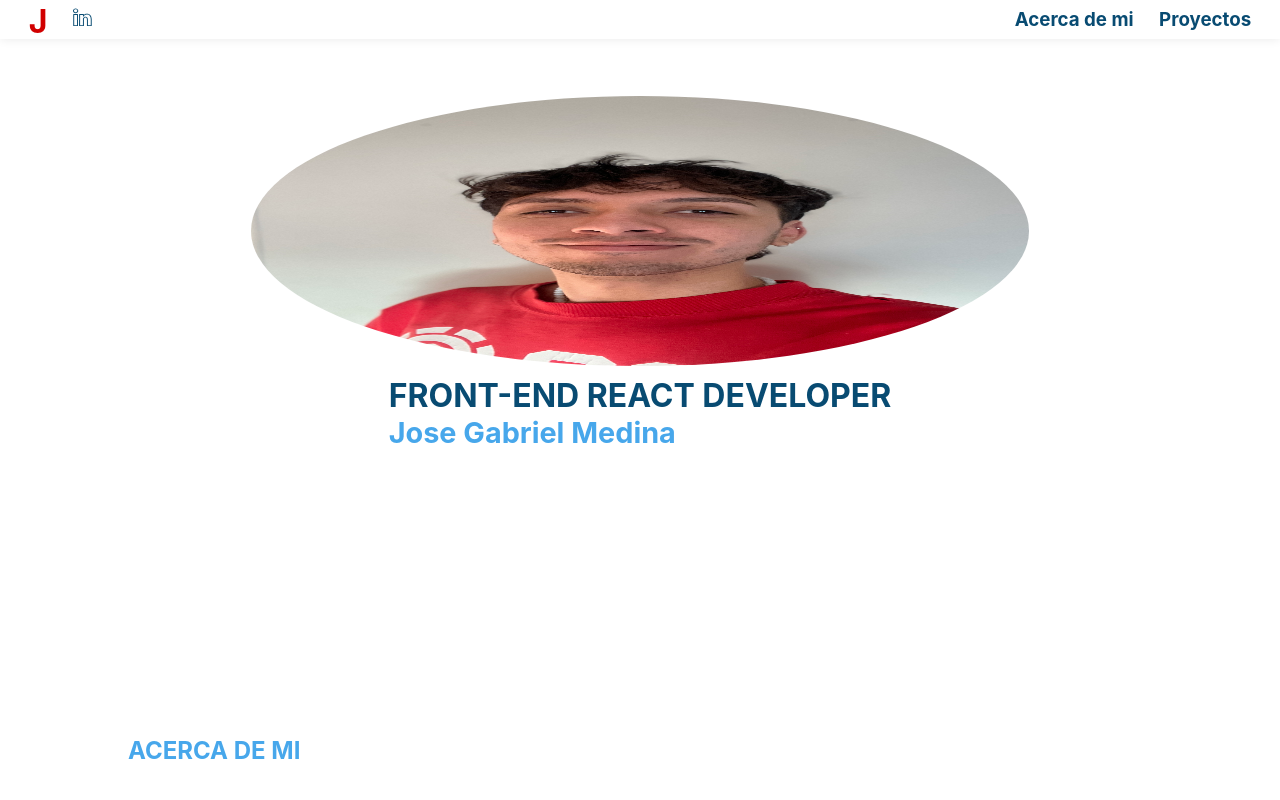
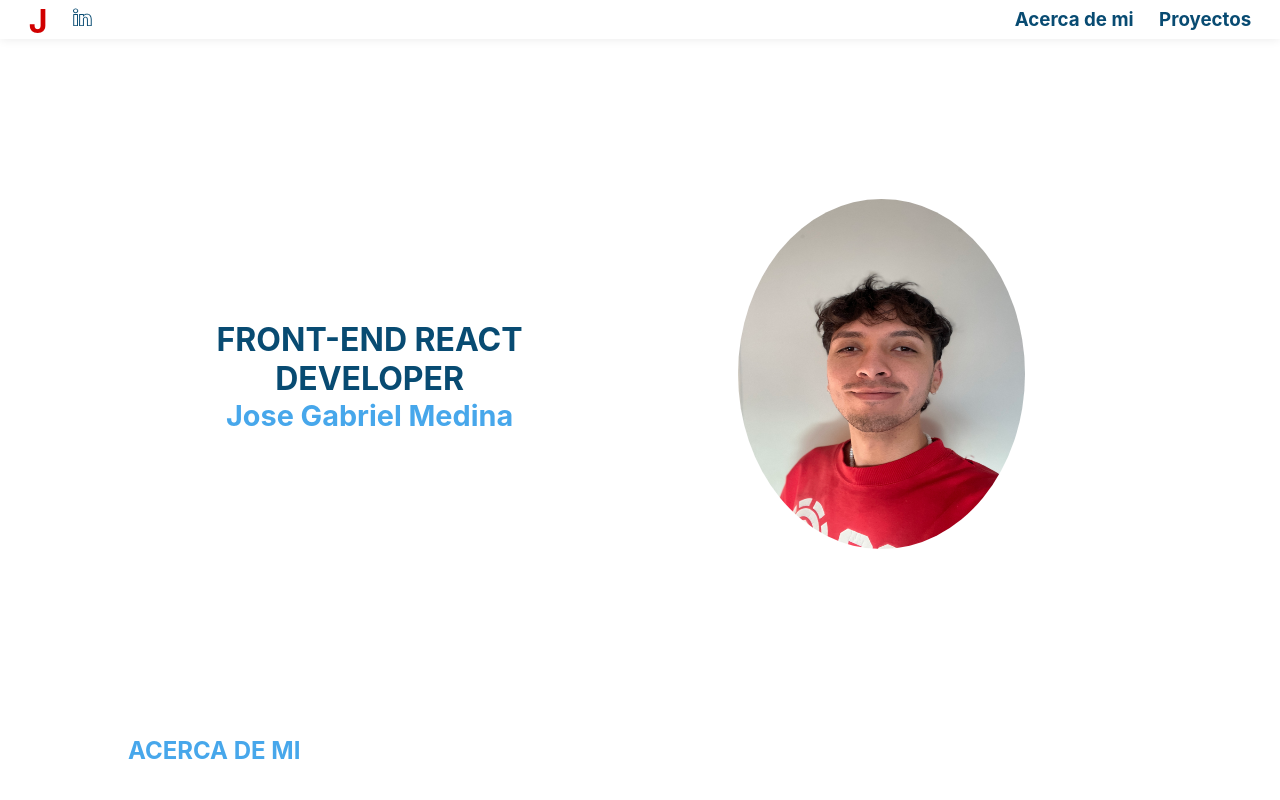
Before and after one commit to jgabrielmedina/portfolio, a React (Create React App) app: page / in a window 1280 px wide. Shown: the top 800 px of the page. Built offline with nearby package versions, Linux system fonts and the light colour scheme.

Commit message:
foto responsive

```diff
--- a/src/App.js
+++ b/src/App.js
@@ -13,7 +13,7 @@ function App() {
 
     <React.Fragment>
       <div className='first'>
-      <div className='footer'>
+      <div className='footer' id='footer'>
         <Footer />
 
       </div>
--- a/src/assets/css/Footer.css
+++ b/src/assets/css/Footer.css
@@ -84,7 +84,7 @@ h3{
 .bannerImg{
     width: 76%;
     border-image: 38px;
-    height: 50%;
+
 }
 
 .bannerImg img{
@@ -118,6 +118,7 @@ h1{
 
 
 
+
 @media screen and (min-width: 768px) {
 
     .footer{
@@ -125,8 +126,24 @@ h1{
     }
 
     .banner{
-        text-align: inherit;
+      /* text-align: inherit; */
+      display: flex;
+      flex-direction: row-reverse;
+      /* align-items: center; */
+      justify-content: space-evenly;
     }
+
+    .bannerImg{    width: 75%;}
+
+    .banner img{
+        width: 53%;
+        height: 350px;
+    }
+
+
+.bannerName{width: 67%;
+    font-size: 1rem;}
+
     .subtitulo{
         font-size: 1.8rem;
     }
--- a/src/components/banner.jsx
+++ b/src/components/banner.jsx
@@ -9,6 +9,8 @@ function Banner() {
             <div className="bannerImg">
                     <img src="/photoCV.jpeg" alt="foto"/>
                 </div>
+                <br />
+                <br />
                 <div className="bannerName">
                 <h1>FRONT-END REACT DEVELOPER</h1>
                 <p className="subtitulo">Jose Gabriel Medina</p>
--- a/src/components/footerLeft.jsx
+++ b/src/components/footerLeft.jsx
@@ -8,7 +8,7 @@ import { SlSocialLinkedin } from "react-icons/sl";
 function FooterLeft() {
 
     return (
-        <navbar className='footerLeft'>
+        <navbar className='footerLeft' id="header" >
              <a href="#banner" className="aBanner"><h3 className="envolope logo">J</h3></a>
             <a href="https://www.linkedin.com/in/jose-medina-51700a20b/" target="_blank">       <h3 className="linkedin"><SlSocialLinkedin /></h3></a>
 
```
